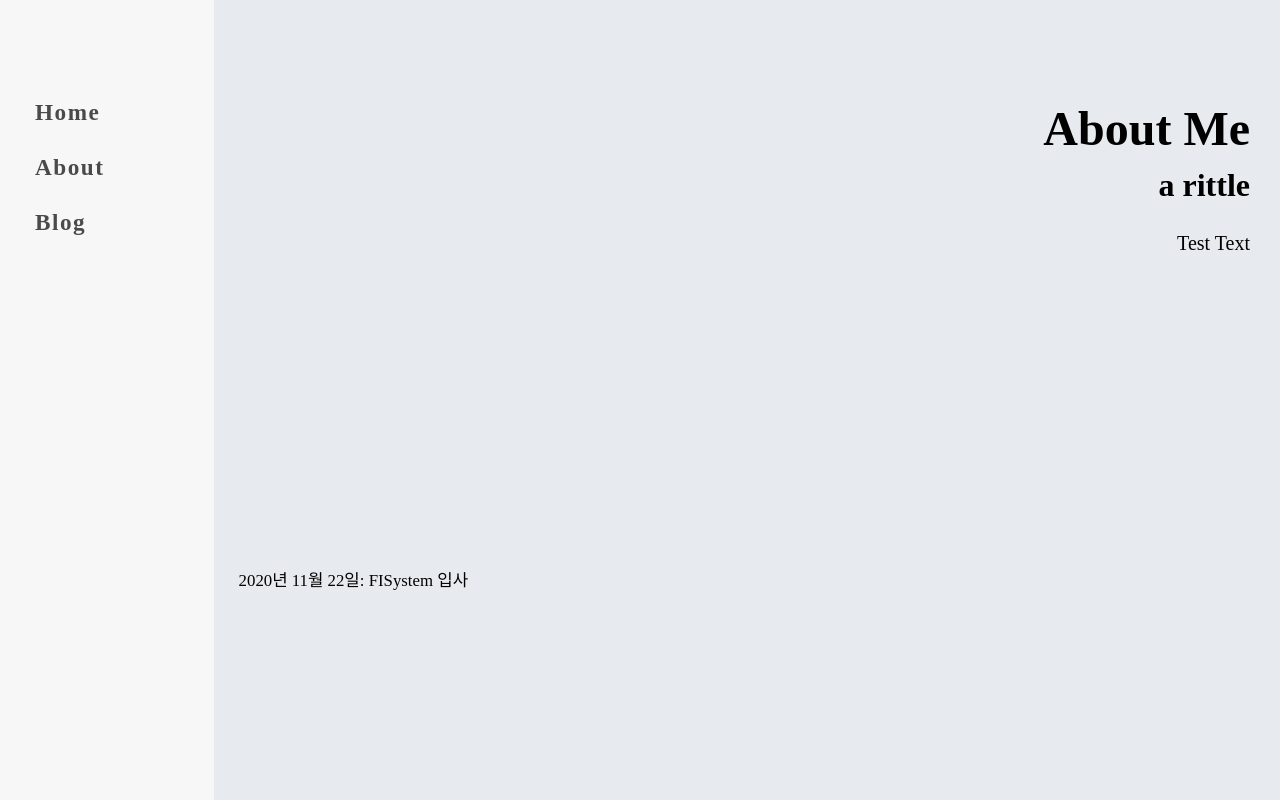
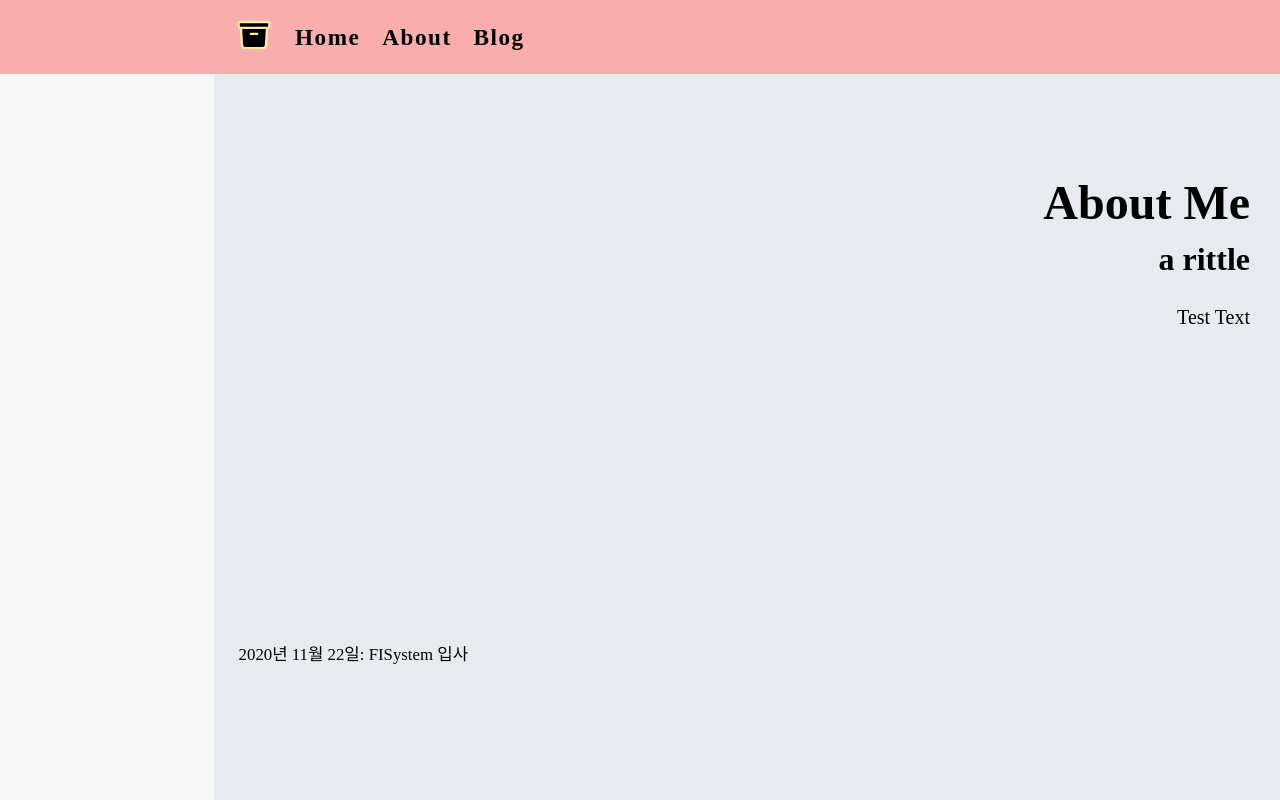
Before and after one commit to kuroneko-s/gatsby, a Gatsby site: page / in a window 1280 px wide. Shown: the top 800 px of the page. Built offline with nearby package versions, Linux system fonts and the light colour scheme; Gatsby itself is replaced by a stand-in of ours.

Commit message:
footer header 간단 수정

```diff
--- a/gatsby-browser.ts
+++ b/gatsby-browser.ts
@@ -1 +1 @@
-import "./src/reset.css";
+import "./src/style/reset.css";
--- a/src/components/Footer.tsx
+++ b/src/components/Footer.tsx
@@ -1,18 +1,22 @@
 import { Link } from "gatsby";
 import React from "react";
 import styled from "styled-components";
+import { CommonPadding, IconComponent } from "../style/common";
 
 const Container = styled.footer`
+  width: 100%;
+  height: 80px;
+
   background-color: rgba(116, 125, 140, 1);
   bottom: 0;
+`;
+
+const Wrapper = styled(CommonPadding)`
+  height: 100%;
 
   display: flex;
   flex-direction: row;
   align-items: center;
-
-  height: 120px;
-
-  z-index: 3;
 
   div {
     :first-child {
@@ -37,17 +41,20 @@ const Content = styled.div`
 export default function Footer() {
   return (
     <Container>
+      <Wrapper>
         <Content>
           <p>email: choidh.dev@gmail.com</p>
           <p>
             git:{" "}
-          <Link to="https://github.com/kuroneko-s">github.com/kuroneko-s</Link>
+            <Link to="https://github.com/kuroneko-s">
+              github.com/kuroneko-s
+            </Link>
           </p>
         </Content>
         <Content>
-        <h1>Image</h1>
-        <p>Image description</p>
+          <IconComponent />
         </Content>
+      </Wrapper>
     </Container>
   );
 }
--- a/src/components/Header.tsx
+++ b/src/components/Header.tsx
@@ -1,30 +1,22 @@
 import { Link } from "gatsby";
 import React from "react";
 import styled from "styled-components";
+import { CommonPadding, IconComponent } from "../style/common";
 
 const Container = styled.nav`
-  background-color: "inherit";
-
-  position: fixed;
-  padding: 85px 30px 10px 30px;
-  opacity: 0.22;
-  width: 12%;
-  height: 81%;
-  z-index: 2;
-
-  &:hover {
-    opacity: 0.7;
-  }
+  background-color: rgba(255, 0, 0, 0.3);
+  width: 100%;
 `;
 
-const Wrapper = styled.ul`
+const Wrapper = styled(CommonPadding)`
+  height: 100%;
+
   display: flex;
-  flex-direction: column;
-  width: 100%;
-  height: 100%;
+  flex-direction: row;
+  align-items: center;
 `;
 
-const Item = styled.li`
+const Item = styled.div`
   cursor: pointer;
 
   font-size: 1.45rem;
@@ -33,6 +25,7 @@ const Item = styled.li`
 
   padding: 16px 5px;
   border-radius: 4px;
+  margin-right: 12px;
 
   &:hover {
     background-color: #eaf0f3eb;
@@ -47,6 +40,11 @@ export default function Header() {
     <Container>
       <Wrapper>
         <Item>
+          <Link to="/">
+            <IconComponent />
+          </Link>
+        </Item>
+        <Item>
           <Link to="/">Home</Link>
         </Item>
         <Item>
--- a/src/components/Layout.tsx
+++ b/src/components/Layout.tsx
@@ -8,7 +8,6 @@ interface ILayoutProps {
 }
 
 const Container = styled.main`
-  max-width: 1280px;
   width: 100%;
   height: 100%;
 
--- /dev/null
+++ b/src/style/common.tsx
@@ -0,0 +1,29 @@
+import React from "react";
+import styled from "styled-components";
+
+export const CommonPadding = styled.div`
+  padding: 0 230px;
+`;
+
+export const IconComponent = () => {
+  return (
+    <svg
+      xmlns="http://www.w3.org/2000/svg"
+      fill="black"
+      viewBox="0 0 24 24"
+      strokeWidth={1.5}
+      stroke="currentColor"
+      className="w-6 h-6"
+      style={{
+        width: "38px",
+        color: "#ffeaa7",
+      }}
+    >
+      <path
+        strokeLinecap="round"
+        strokeLinejoin="round"
+        d="M20.25 7.5l-.625 10.632a2.25 2.25 0 01-2.247 2.118H6.622a2.25 2.25 0 01-2.247-2.118L3.75 7.5M10 11.25h4M3.375 7.5h17.25c.621 0 1.125-.504 1.125-1.125v-1.5c0-.621-.504-1.125-1.125-1.125H3.375c-.621 0-1.125.504-1.125 1.125v1.5c0 .621.504 1.125 1.125 1.125z"
+      />
+    </svg>
+  );
+};
```
Also changed, not shown: src/style/reset.css (renamed from src/reset.css). Lines whose indentation alone changed are shown as unchanged.
